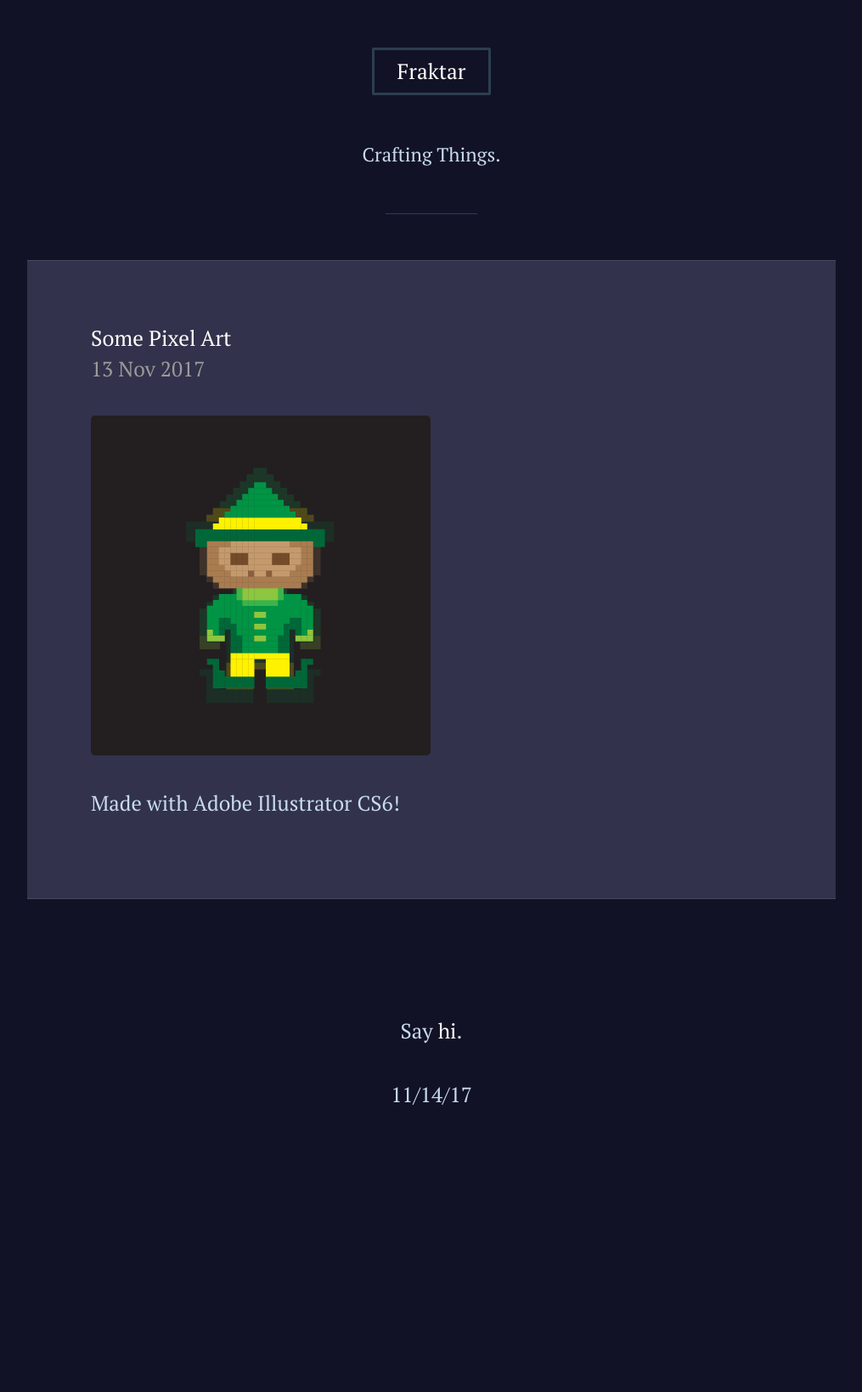
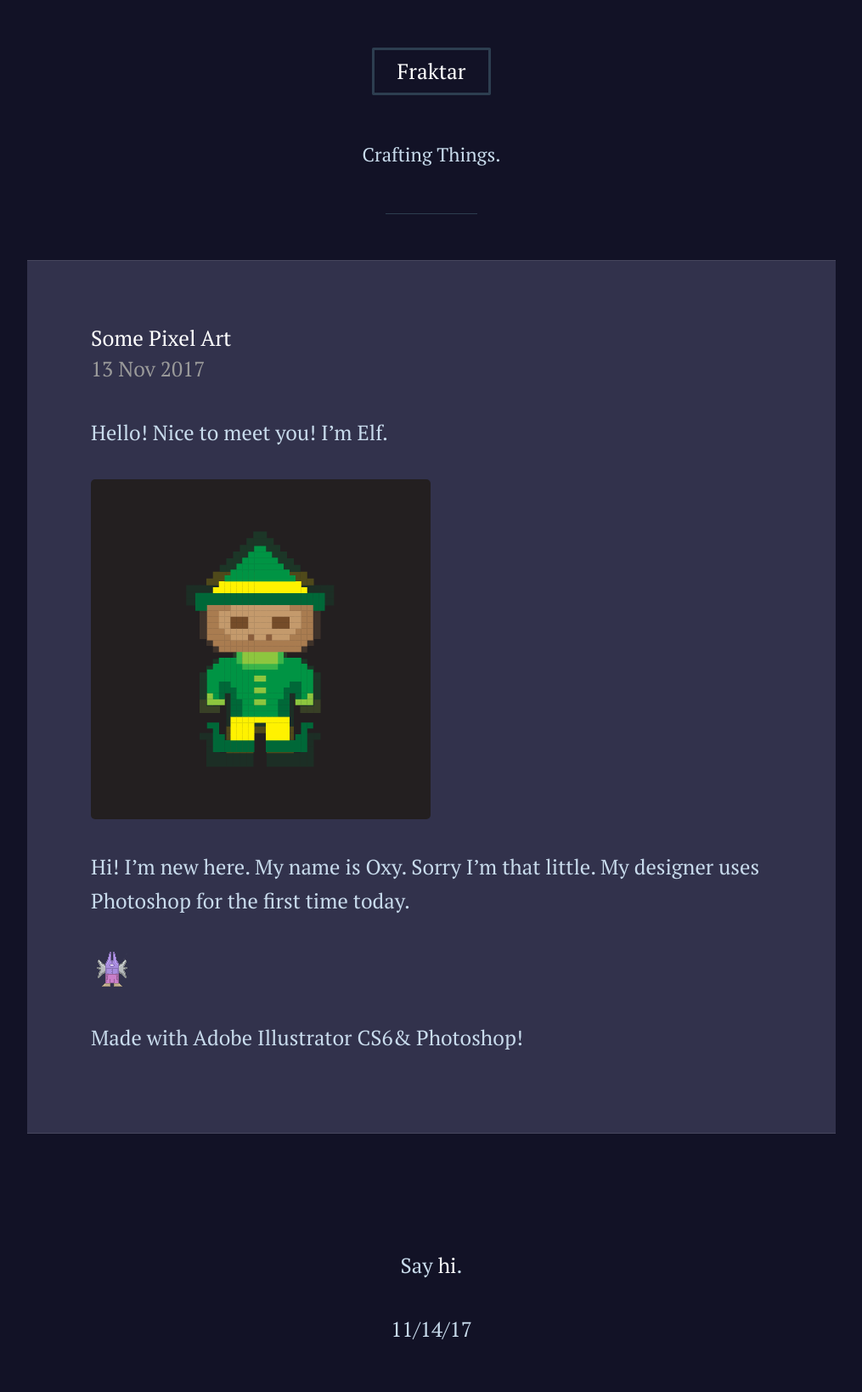
Before and after one commit to fraktar/fraktar.com, a Jekyll site: the page built from _posts/2017-11-13-some-pixel-art.md, in a window 1280 px wide. Shown: the whole page at 85% size, without its empty margins (132-1147 px from the left). Built offline with Jekyll 4.4.1, drawn with Linux system fonts in a browser that asks for light colours; Markdown is read by kramdown in place of the engine named in the settings; before the commit the page ends 1362 px from its top, so only the background shows below that.

Commit message:
meet oxy

```diff
--- a/_posts/2017-11-13-some-pixel-art.md
+++ b/_posts/2017-11-13-some-pixel-art.md
@@ -3,6 +3,14 @@ layout: post
 title: Some Pixel Art
 label: pixels
 ---
+Hello! Nice to meet you! I'm Elf.
+
 ![alt text](/public/images/Elf.png "My Little Elf")
 
-Made with Adobe Illustrator CS6!
+Hi! I'm new here. My name is Oxy. Sorry I'm that little. My designer uses Photoshop for the first time today.
+
+![alt text](/public/images/Oxy.png "Oxy")
+
+
+
+Made with Adobe Illustrator CS6& Photoshop!
```
Also changed, not shown: public/images/Oxy.png (added).
